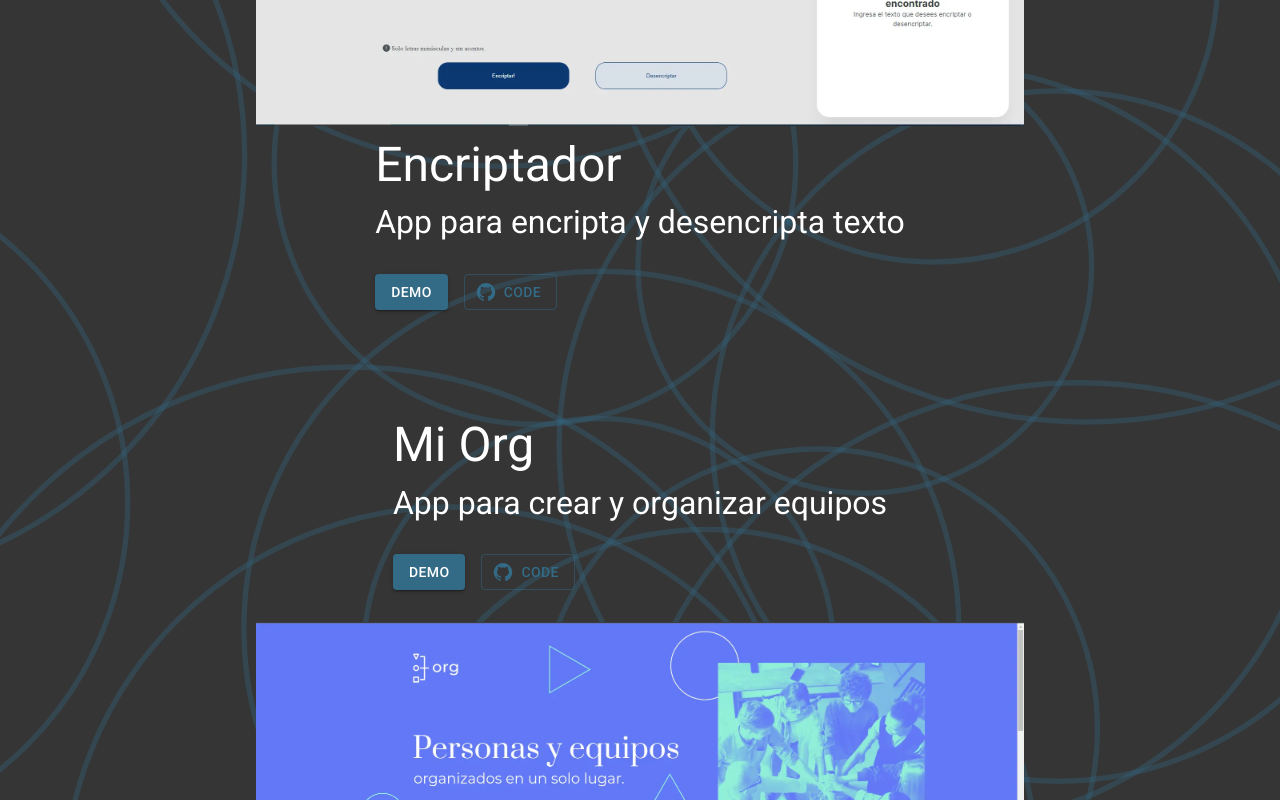
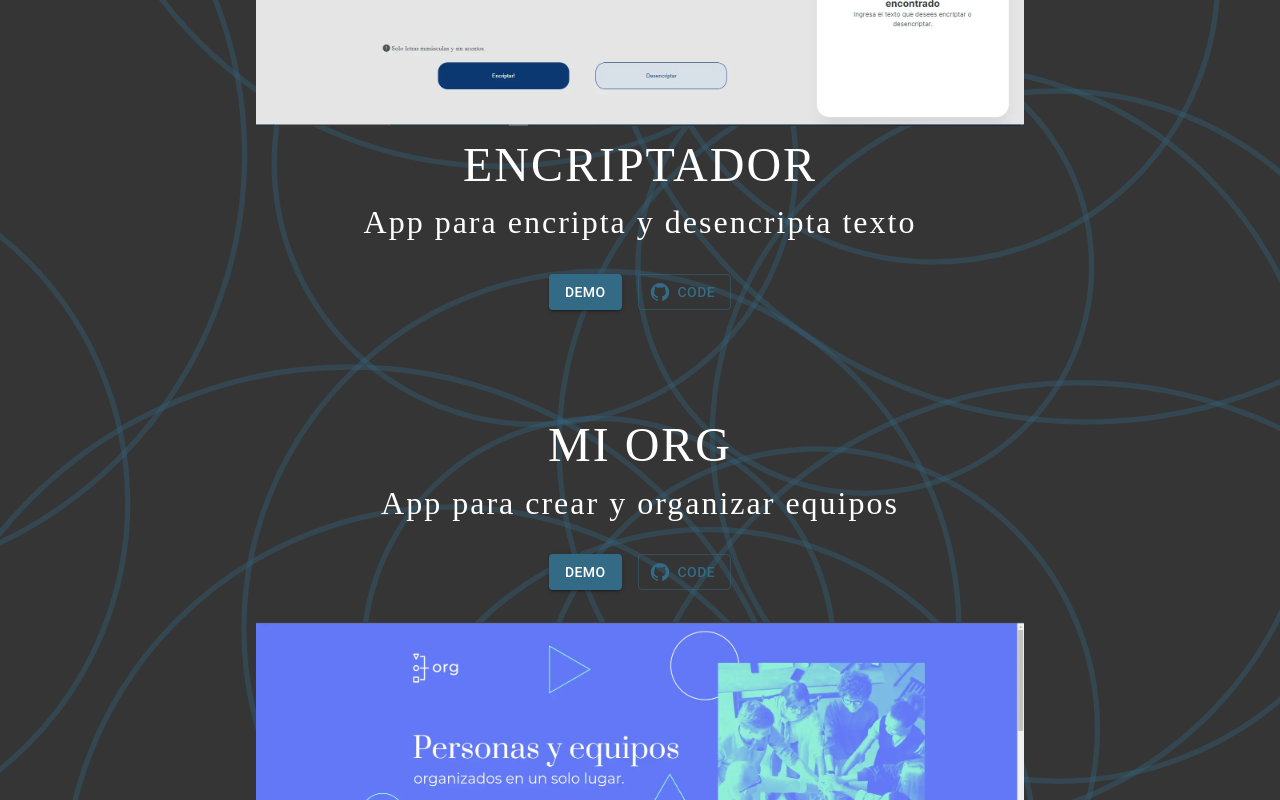
Before and after one commit to azaellara/Mi-portafolio-azael-lara, a React (Vite) app: page / in a window 1280 px wide. Shown: the part 1360-2160 px from the top of the page. Built offline with nearby package versions, Linux system fonts and the light colour scheme.

Commit message:
version 2.2

```diff
--- a/src/Components/Proyectos/Proyectos.jsx
+++ b/src/Components/Proyectos/Proyectos.jsx
@@ -52,6 +52,7 @@ const Proyectos = () => {
             display: "flex",
             flexDirection: "column",
             justifyContent: "center",
+            alignItems: "center",
           }}
         >
           <Typography
@@ -60,7 +61,7 @@ const Proyectos = () => {
             textAlign="start"
             margin=".7rem 0"
           >
-            Encriptador
+            ENCRIPTADOR
           </Typography>
           <Typography
             variant="h3"
@@ -83,7 +84,7 @@ const Proyectos = () => {
               target="_black"
               startIcon={<GitHubIcon />}
             >
-              code
+              Code
             </Button>
           </Stack>
         </Box>
@@ -102,6 +103,7 @@ const Proyectos = () => {
             display: "flex",
             flexDirection: "column",
             justifyContent: "center",
+            alignItems: "center",
           }}
         >
           <Typography
@@ -110,7 +112,7 @@ const Proyectos = () => {
             textAlign="start"
             margin=".7rem 0"
           >
-            Mi Org
+            MI ORG
           </Typography>
           <Typography
             variant="h3"
--- a/src/main.jsx
+++ b/src/main.jsx
@@ -28,6 +28,17 @@ const theme = createTheme({
     h1: {
       fontSize: "3rem",
       fontFamily: "Montserrat",
+      letterSpacing: "2px",
+    },
+    h2: {
+      fontSize: "3rem",
+      fontFamily: "Montserrat",
+      letterSpacing: "2px",
+    },
+    h3: {
+      fontSize: "3rem",
+      fontFamily: "Montserrat",
+      letterSpacing: "2px",
     },
   },
 });
```
